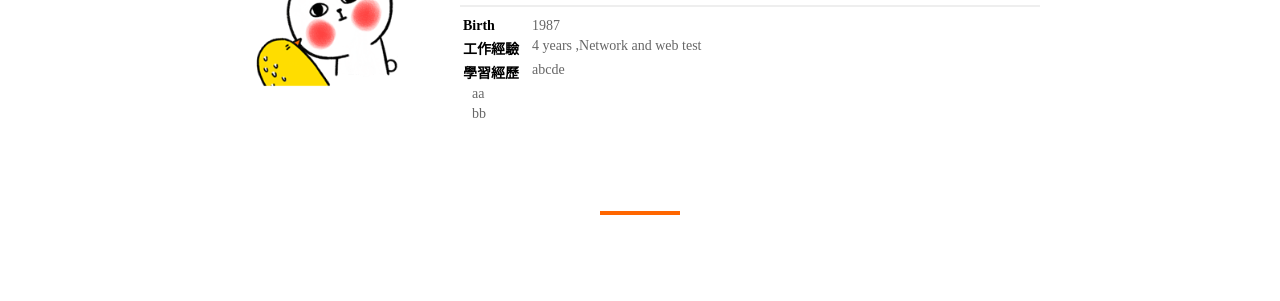
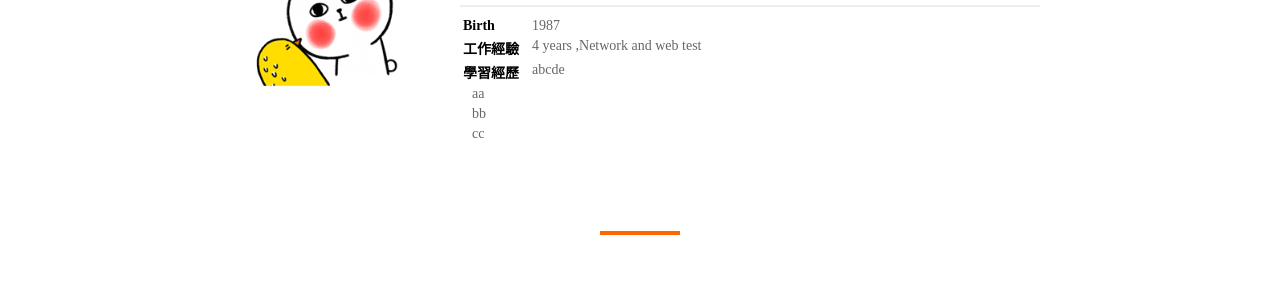
Before and after one commit to minomiio/myWeb, a plain HTML site: page index.html in a window 1280 px wide. Shown: the part 262-563 px from the top of the page. Drawn offline with Linux system fonts and the light colour scheme.

Commit message:
add content

```diff
--- a/index.html
+++ b/index.html
@@ -40,6 +40,7 @@
             </tr>
             <tr><td>aa</td></tr>
             <tr><td>bb</td></tr>
+            <tr><td>cc</td></tr>
           </table>
         </div>
       </div>
```
